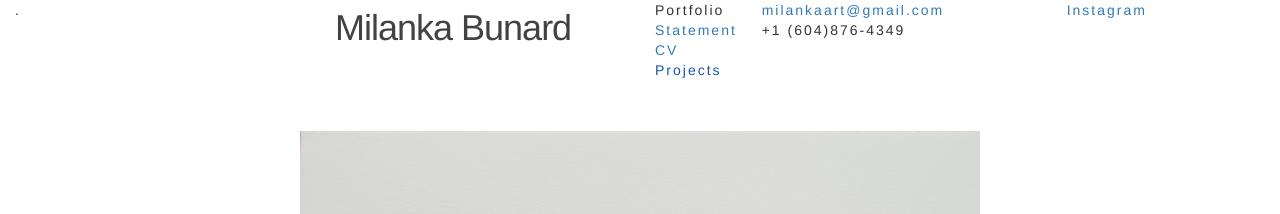
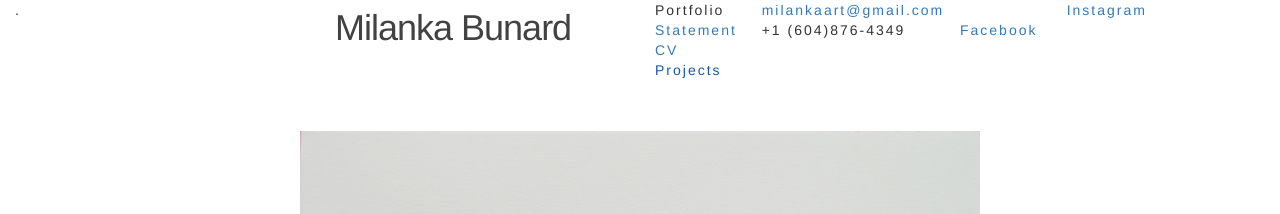
Before and after one commit to milankabunard/milankabunard.github.io, a Jekyll site: the page built from index.html, in a window 1280 px wide. Shown: the top 214 px of the page. Built offline with Jekyll 4.4.1, drawn with Linux system fonts in a browser that asks for light colours.

```diff
--- a/_includes/header.html
+++ b/_includes/header.html
@@ -8,7 +8,8 @@
   <div class="col-md-1"><a href=""></a>Portfolio<br/><a href="/statement">Statement</a><br/><a href="/about">CV</a><br/><a href="">Projects</a></div>
   <div class="col-md-2"><a href="mailto:{{ site.email }}">{{ site.email }}</a><br/>+1 (604)876-4349</div>
   <div class="col-md-1"></div>
-    <a href="https://www.instagram.com/milankabunard/">Instagram</a>
+    <a href="https://www.instagram.com/milankabunard/">Instagram</a><br/>
+    <a href="https://www.facebook.com/milanka.bunard">Facebook</a>
   </div>
   <div class="col-md-2"></div>
 </div>
```
